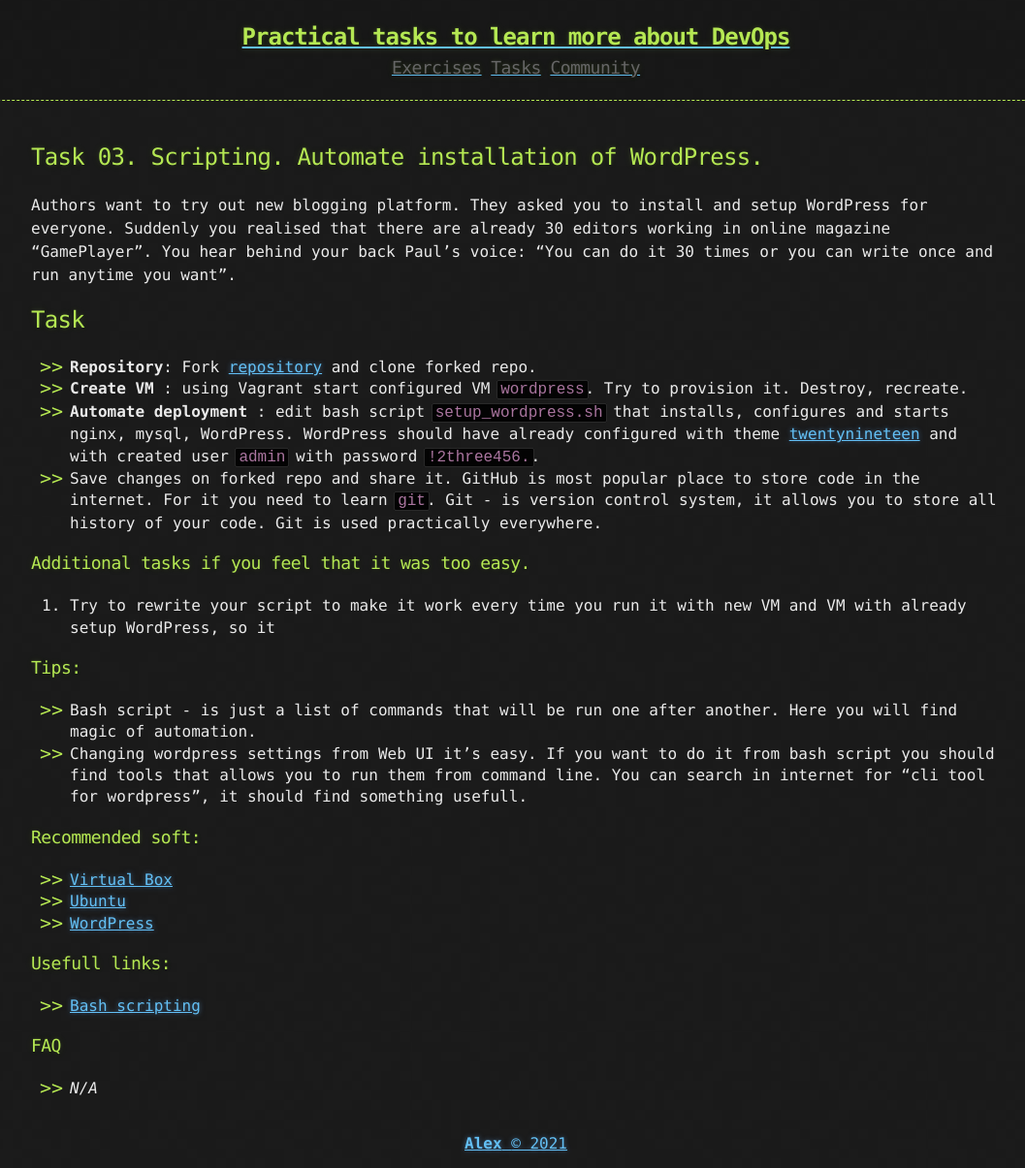
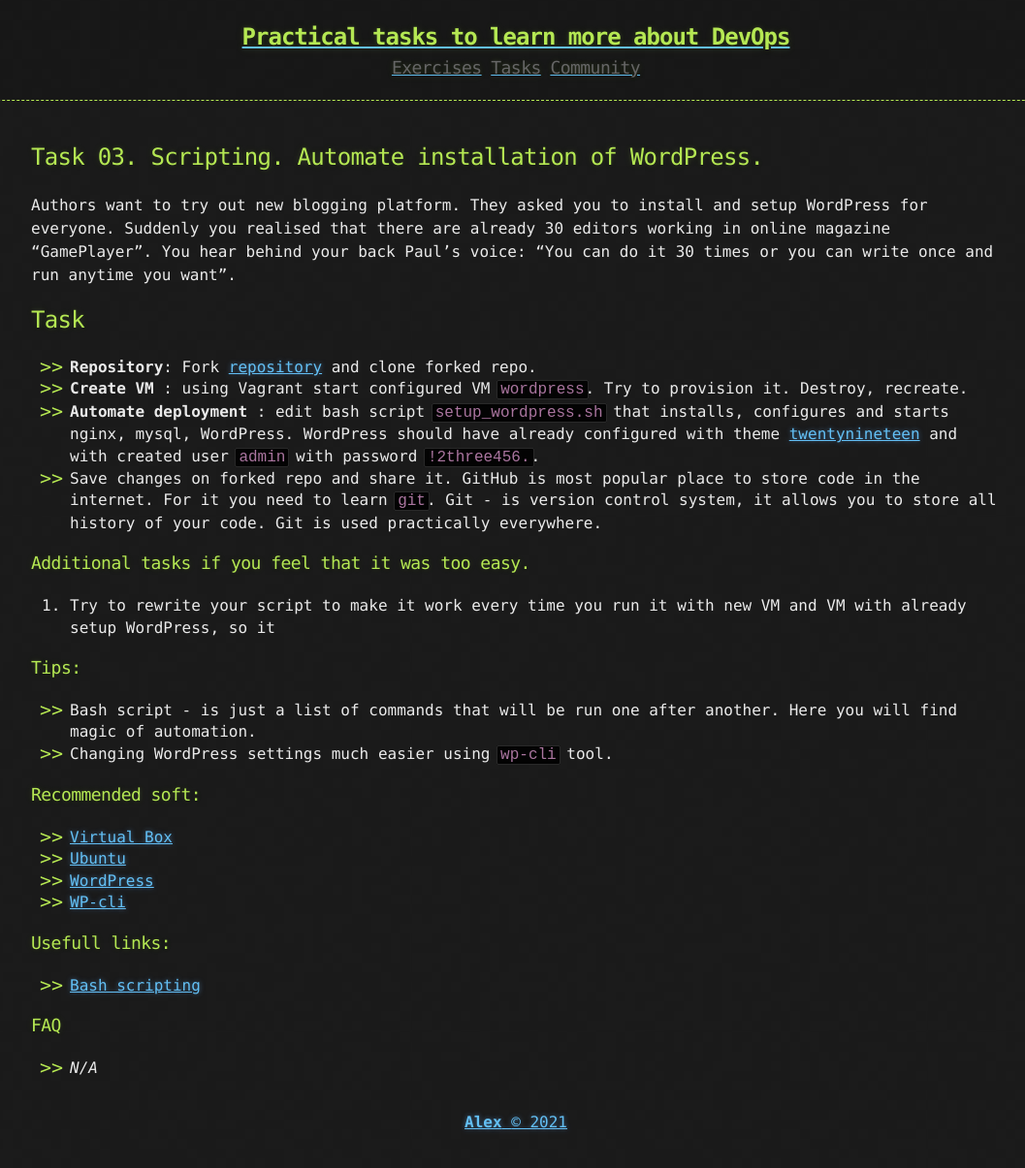
Before and after one commit to korney4eg/korney4eg.github.io, a Jekyll site: the page built from tasks/_posts/2021-01-01-phase1-task3-scripting.md, in a window 1280 px wide. Shown: the whole page at 97% size, without its empty margins (108-1165 px from the left). Built offline with Jekyll 4.4.1, drawn with Linux system fonts in a browser that asks for light colours; after the commit the page ends 1183 px from its top, so only the background shows below that.

Commit message:
Add wp cli (#17)
* add wp-cli tool to Tips

Co-authored-by: Aliaksei Karneyeu <aliaksei.karneyeu@openx.com>

```diff
--- a/tasks/_posts/2021-01-01-phase1-task3-scripting.md
+++ b/tasks/_posts/2021-01-01-phase1-task3-scripting.md
@@ -22,13 +22,14 @@ Authors want to try out new blogging platform. They asked you to install and set
 ### Tips:
 
 * Bash script - is just a list of commands that will be run one after another. Here you will find magic of automation.
-* Changing wordpress settings from Web UI it's easy. If you want to do it from bash script you should find tools that allows you to run them from command line. You can search in internet for "cli tool for wordpress", it should find something usefull.
+* Changing WordPress settings much easier using `wp-cli` tool.
 
 ### Recommended soft:
 
 * [Virtual Box](https://www.virtualbox.org/wiki/Downloads)
 * [Ubuntu](https://releases.ubuntu.com/20.04/ubuntu-20.04.2-live-server-amd64.iso)
 * [WordPress](https://wordpress.org/download/)
+* [WP-cli](https://wp-cli.org/)
 
 ### Usefull links:
 
```
Also changed, not shown: tasks/_posts/2021-01-01-phase1-task4-configuration-management.md (+2 -1 lines).
